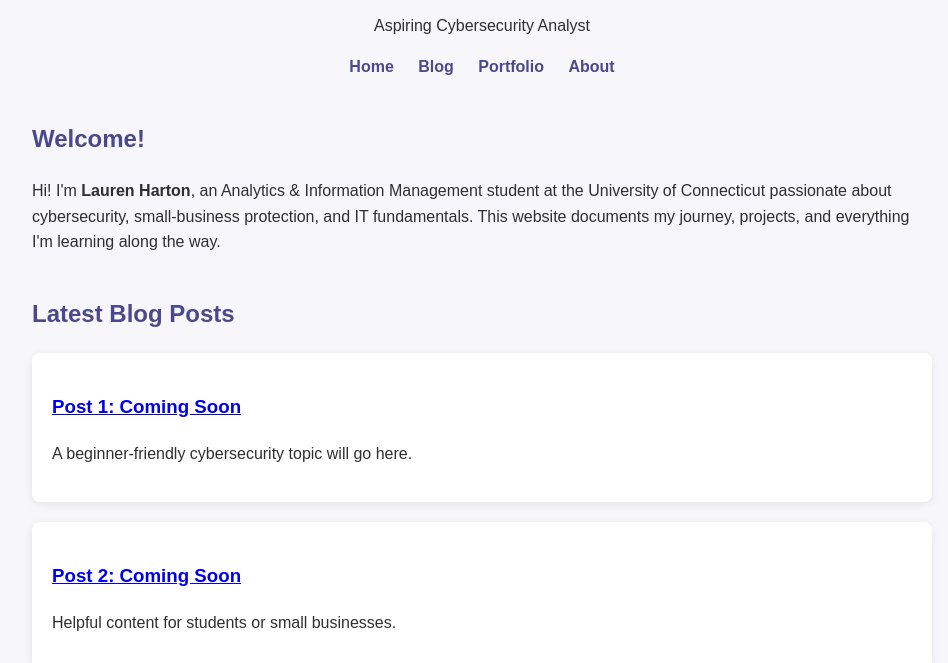
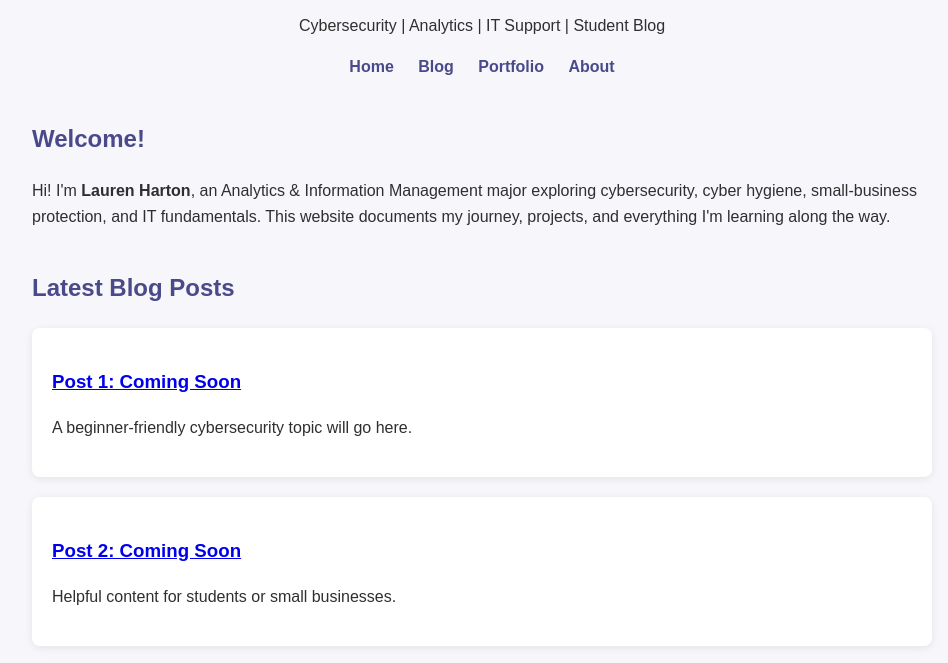
Before and after one commit to laurenharton/laurenharton.github.io, a plain HTML site: page index.html in a window 1280 px wide. Shown: the part 134-797 px from the top of the page, without its empty margins (158-1106 px from the left). Drawn offline with Linux system fonts and the light colour scheme.

Commit message:
Update index.html

```diff
--- a/index.html
+++ b/index.html
@@ -57,7 +57,7 @@
 <body>
     <header>
         <h1>Lauren Harton</h1>
-        <p>Aspiring Cybersecurity Analyst</p>
+        <p>Cybersecurity | Analytics | IT Support | Student Blog</p>
 
         <nav>
             <a href="index.html">Home</a>
@@ -68,7 +68,7 @@
     </header>
 
     <h2>Welcome!</h2>
-    <p>Hi! I'm <strong>Lauren Harton</strong>, an Analytics & Information Management student at the University of Connecticut passionate about cybersecurity, small-business protection, and IT fundamentals.
+    <p>Hi! I'm <strong>Lauren Harton</strong>, an Analytics & Information Management major exploring cybersecurity, cyber hygiene, small-business protection, and IT fundamentals.
     This website documents my journey, projects, and everything I'm learning along the way.</p>
 
     <h2>Latest Blog Posts</h2>
```
